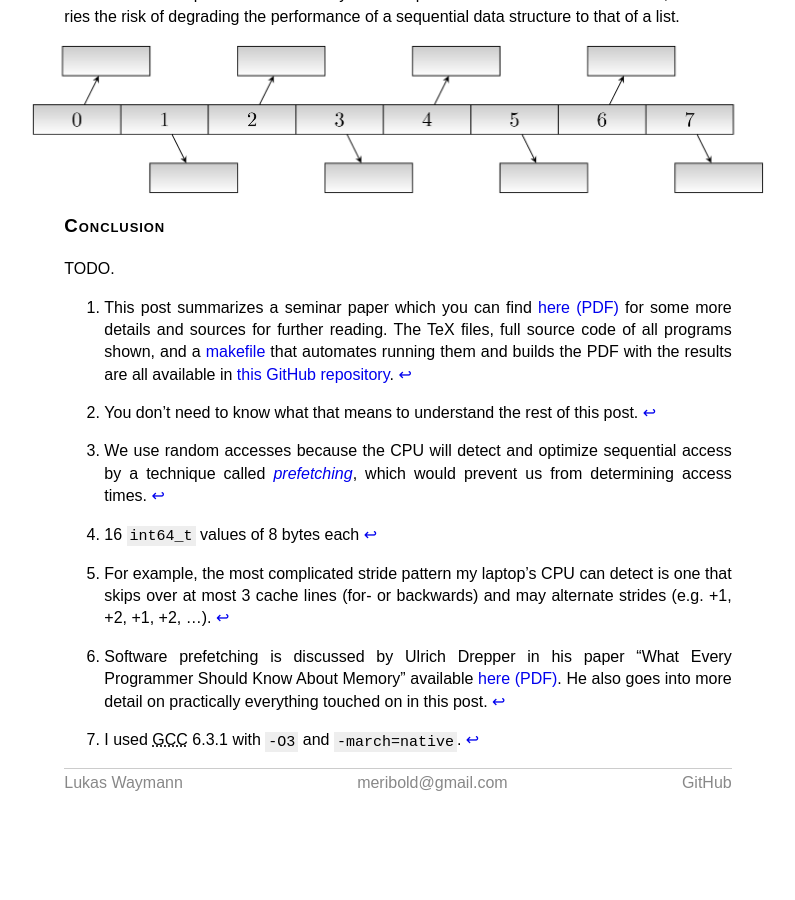
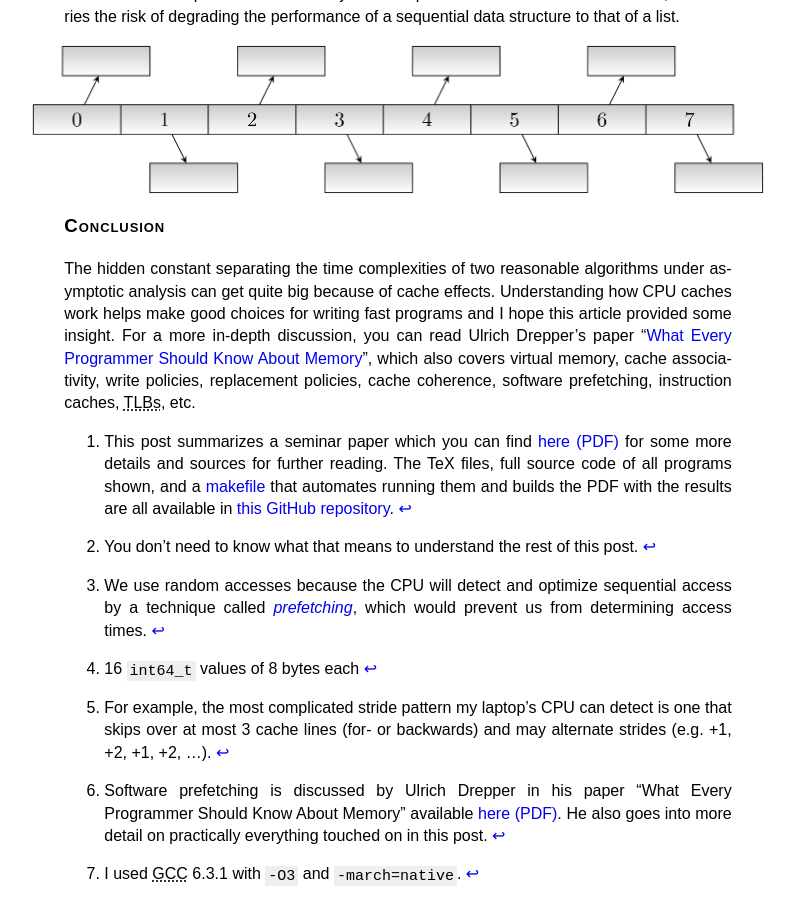
Before and after one commit to meribold/meribold.org, a Jekyll site: the page built from cpu-caches.md, in a window 1280 px wide and 900 px high, scrolled down 7690 px. Shown: the whole window, without its empty margins (242-1037 px from the left). Built offline with Jekyll 4.4.1, drawn with Linux system fonts in a browser that asks for light colours; before the commit the page ends 8491 px from its top, so only the background shows below that.

Commit message:
Add conclusion to post about CPU caches

```diff
--- a/cpu-caches.md
+++ b/cpu-caches.md
@@ -415,9 +415,14 @@ randomly throughout memory][oo-picture]{:style="width: 110%"}
 <!-- ## Summary -->
 ## Conclusion
 
-TODO.
-
-<!-- ## Further Reading -->
+The hidden constant separating the time complexities of two reasonable algorithms under
+asymptotic analysis can get quite big because of cache effects.  Understanding how CPU
+caches work helps make good choices for writing fast programs and I hope this article
+provided some insight.  For a more in-depth discussion, you can read Ulrich Drepper's
+paper "[What Every Programmer Should Know About
+Memory](https://www.akkadia.org/drepper/cpumemory.pdf)", which also covers virtual memory,
+cache associativity, write policies, replacement policies, cache coherence, software
+prefetching, instruction caches, TLBs, etc.
 
 *[RAM]: random-access memory
 *[TLB]: translation lookaside buffer
```
